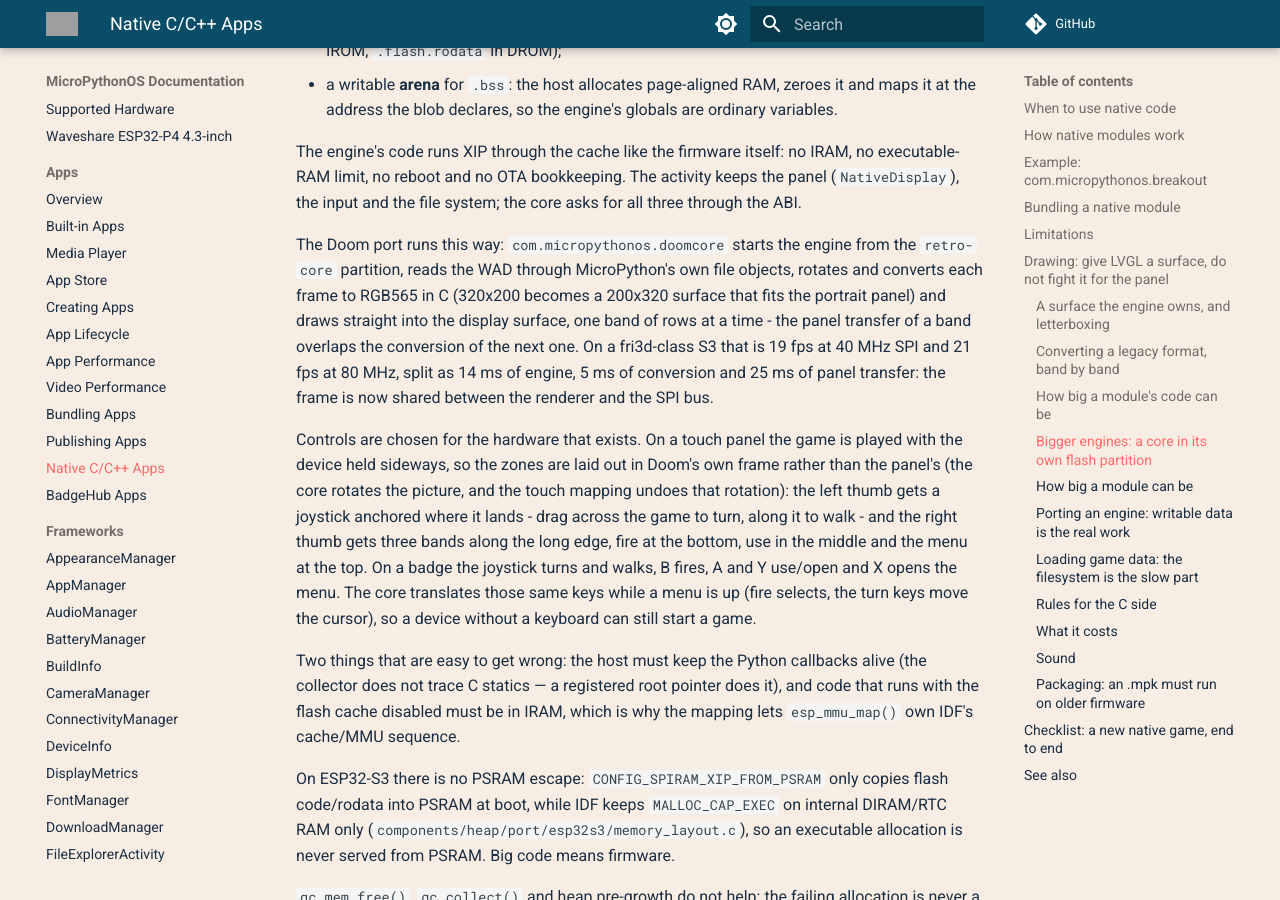
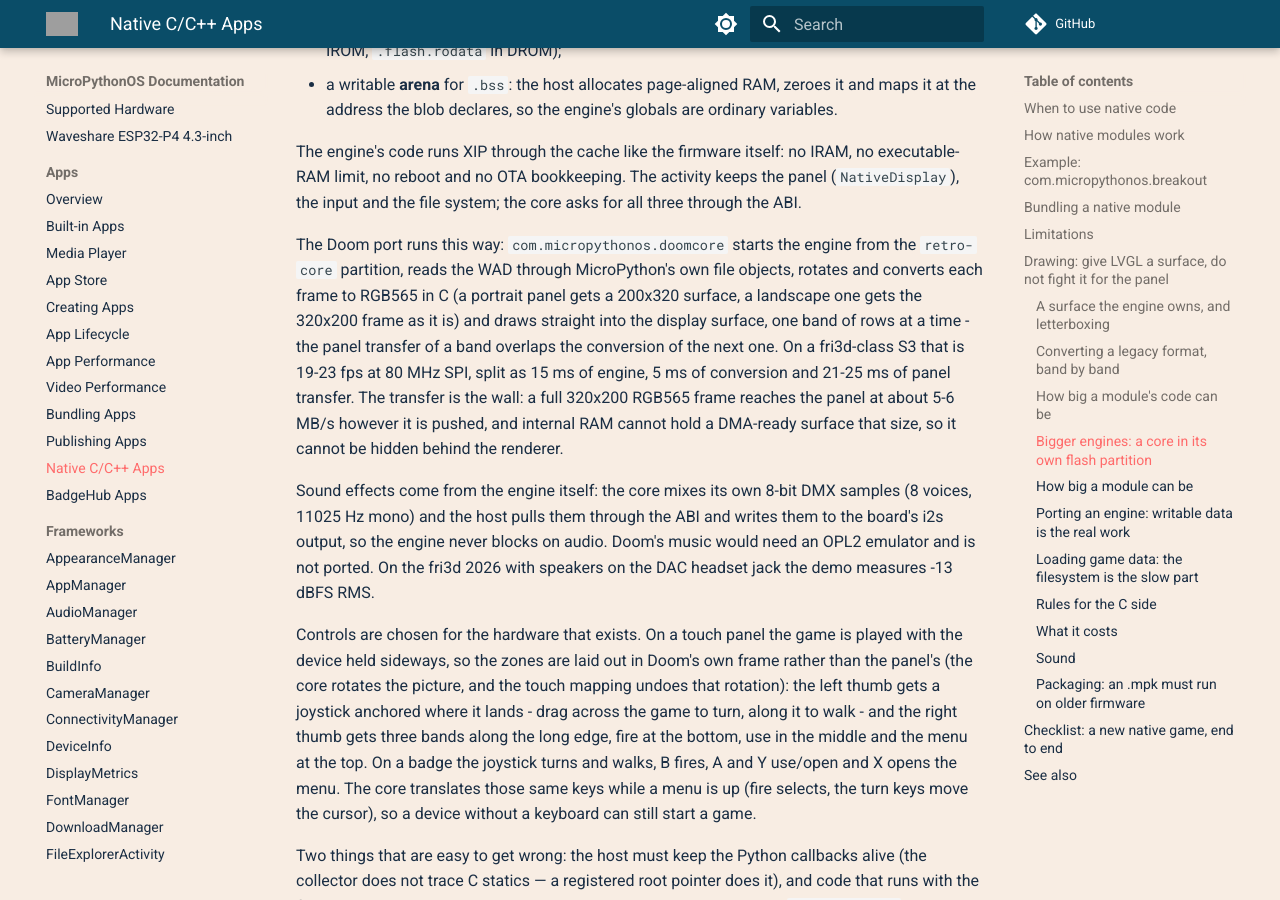
Before and after one commit to MicroPythonOS/docs, an MkDocs documentation site: the page built from docs/apps/native-apps.md, in a window 1280 px wide and 900 px high, scrolled down 5374 px. Built offline with MkDocs 1.6.1 and Material for MkDocs 9.7.7, drawn with Linux system fonts in a browser that asks for light colours; comment, search, counter and statistics services are not loaded; grey boxes are pictures that could not be loaded.

Commit message:
native apps: Doom has sound, and how far the frame rate goes
The core mixes its own DMX samples and the host pulls them through the ABI to
the i2s output. The panel/frame numbers are recorded too: a full 320x200 frame
reaches the panel at 5-6 MB/s whichever way it is pushed.

```diff
--- a/docs/apps/native-apps.md
+++ b/docs/apps/native-apps.md
@@ -243,12 +243,20 @@ three through the ABI.
 
 The Doom port runs this way: `com.micropythonos.doomcore` starts the engine from
 the `retro-core` partition, reads the WAD through MicroPython's own file objects,
-rotates and converts each frame to RGB565 in C (320x200 becomes a 200x320
-surface that fits the portrait panel) and draws straight into the display
+rotates and converts each frame to RGB565 in C (a portrait panel gets a
+200x320 surface, a landscape one gets the 320x200 frame as it is) and draws straight into the display
 surface, one band of rows at a time - the panel transfer of a band overlaps the
-conversion of the next one. On a fri3d-class S3 that is 19 fps at 40 MHz SPI and 21 fps at 80 MHz,
-split as 14 ms of engine, 5 ms of conversion and 25 ms of panel transfer: the
-frame is now shared between the renderer and the SPI bus.
+conversion of the next one. On a fri3d-class S3 that is 19-23 fps at 80 MHz SPI, split as 15 ms of engine,
+5 ms of conversion and 21-25 ms of panel transfer. The transfer is the wall: a
+full 320x200 RGB565 frame reaches the panel at about 5-6 MB/s however it is
+pushed, and internal RAM cannot hold a DMA-ready surface that size, so it
+cannot be hidden behind the renderer.
+
+Sound effects come from the engine itself: the core mixes its own 8-bit DMX
+samples (8 voices, 11025 Hz mono) and the host pulls them through the ABI and
+writes them to the board's i2s output, so the engine never blocks on audio.
+Doom's music would need an OPL2 emulator and is not ported. On the fri3d 2026
+with speakers on the DAC headset jack the demo measures -13 dBFS RMS.
 
 Controls are chosen for the hardware that exists. On a touch panel the game is
 played with the device held sideways, so the zones are laid out in Doom's own
```
